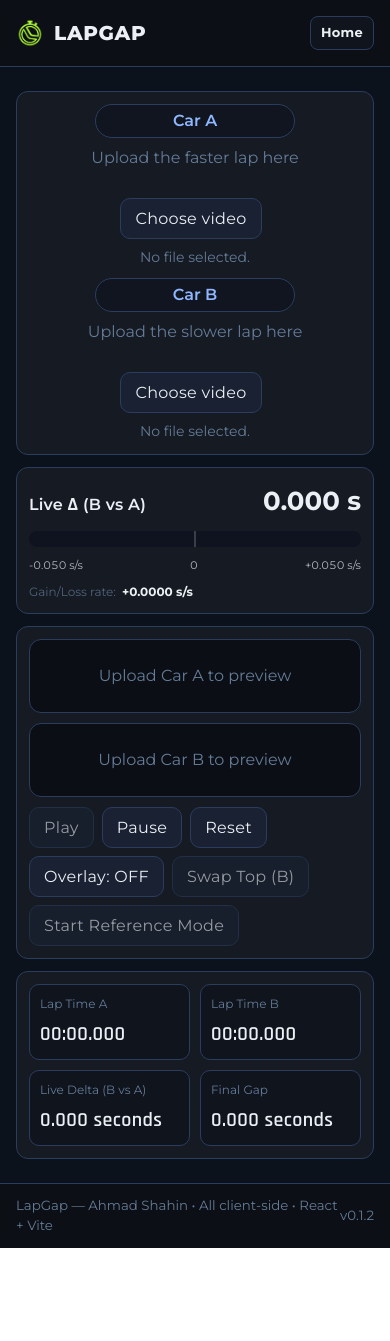
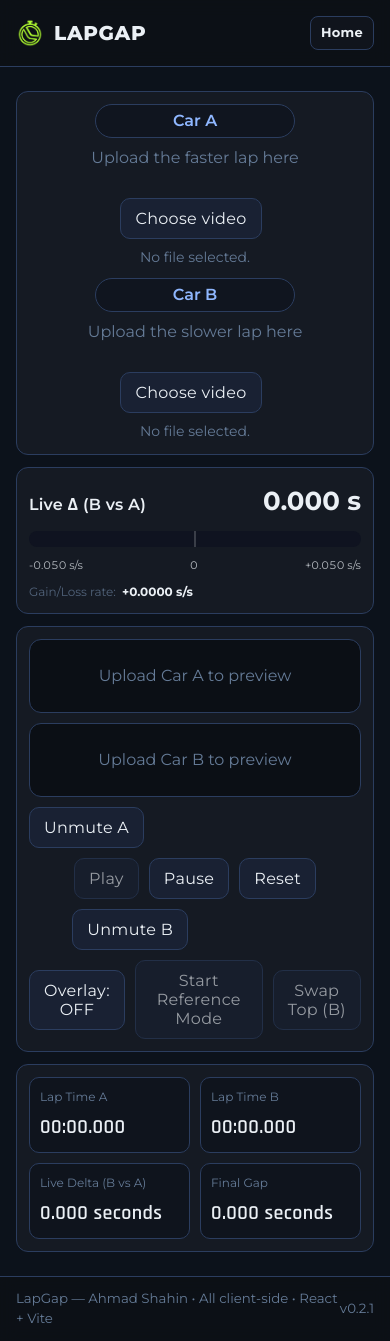
Before and after one commit to Al-S36/LapGap, a React (Vite) app: page / in a window 390 px wide. Before the commit the page ends 1248 px from the top, so only its background shows below. Built offline with nearby package versions, Linux system fonts and the light colour scheme.

Commit message:
Added mute and unmute features to the videos, made usre its muted by default

```diff
--- a/src/components/footer.jsx
+++ b/src/components/footer.jsx
@@ -3,7 +3,7 @@ export default function Footer() {
     <footer className="footer">
       <div className="container footer-content">
         <small>LapGap — Ahmad Shahin • All client-side • React + Vite</small>
-        <small className="muted">v0.1.2</small>
+        <small className="muted">v0.2.1</small>
       </div>
     </footer>
   );
--- a/src/components/videoPreview.jsx
+++ b/src/components/videoPreview.jsx
@@ -26,6 +26,18 @@ export default function VideoPreview({ videoA, videoB, onDelta }) {
   const [currentIdx, setCurrentIdx] = useState(0);
   const [warp, setWarp] = useState(null);
   const [deltaSmoothed, setDeltaSmoothed] = useState(null);
+
+  // Muted states, by defult its muted
+  const [isMutedA, setIsMutedA] = useState(true);
+  const [isMutedB, setIsMutedB] = useState(true);
+
+  // Apply mute state to the video elements whenever it changes
+  useEffect(() => {
+    const videoA = videoARef.current;
+    const videoB = videoBRef.current;
+    if (videoA) videoA.muted = !!isMutedA;
+    if (videoB) videoB.muted = !!isMutedB;
+  }, [isMutedA, isMutedB]);
 
   // Keep track of current playback time for each video
   useEffect(() => {
@@ -186,8 +198,9 @@ export default function VideoPreview({ videoA, videoB, onDelta }) {
     const timeA = currentTA;
 
     setPairs((prevPairs) => {
-    const isEndpointLocked =
-      prevPairs.find((pair) => pair.id === currentIdx)?.locked;
+      const isEndpointLocked = prevPairs.find(
+        (pair) => pair.id === currentIdx
+      )?.locked;
 
       // Remove any existing pair for this anchor index, then create the new one
       const pairsWithoutCurrent = prevPairs.filter(
@@ -223,12 +236,10 @@ const buildMapping = () => {
 
     // Only use these guards for building the mapping
     const mergedPairs = [
-    ...(needsStartPair
-      ? [{ id: 0, tA: 0, tB: 0, locked: true }]
-      : []),
+      ...(needsStartPair ? [{ id: 0, tA: 0, tB: 0, locked: true }] : []),
       ...(needsEndPair
-      // large id just to sort after everything else
-      ? [{ id: 999999, tA: totalDurationA, tB: totalDurationB, locked: true }]
+        ? // large id just to sort after everything else
+          [{ id: 999999, tA: totalDurationA, tB: totalDurationB, locked: true }]
         : []),
       ...pairs,
     ];
@@ -261,11 +272,14 @@ const buildMapping = () => {
                   src={videoA.url}
                   playsInline
                   preload="auto"
+                  muted={isMutedA}
+                  defaultMuted={isMutedA}
                 />
                 <div className="hud">
                   <div className="tag">Car A</div>
                   <div className="time">
-                  {timeFormatter(timeA)} / {timeFormatter(videoA.duration || 0)}
+                    {timeFormatter(timeA)} /{" "}
+                    {timeFormatter(videoA.duration || 0)}
                   </div>
                 </div>
               </>
@@ -283,11 +297,14 @@ const buildMapping = () => {
                   src={videoB.url}
                   playsInline
                   preload="auto"
+                  muted={isMutedB}
+                  defaultMuted={isMutedB}
                 />
                 <div className="hud">
                   <div className="tag">Car B</div>
                   <div className="time">
-                  {timeFormatter(timeB)} / {timeFormatter(videoB.duration || 0)}
+                    {timeFormatter(timeB)} /{" "}
+                    {timeFormatter(videoB.duration || 0)}
                   </div>
                 </div>
               </>
@@ -307,6 +324,8 @@ const buildMapping = () => {
                 src={(overlayTop === "A" ? videoB?.url : videoA?.url) || ""}
                 playsInline
                 preload="auto"
+                muted={overlayTop === "A" ? isMutedB : isMutedA}
+                defaultMuted={overlayTop === "A" ? isMutedB : isMutedA}
               />
 
               {/* Top layer */}
@@ -317,6 +336,8 @@ const buildMapping = () => {
                 preload="auto"
                 className="overlay-top"
                 style={{ "--overlay-alpha": overlayAlpha }}
+                muted={overlayTop === "A" ? isMutedA : isMutedB}
+                defaultMuted={overlayTop === "A" ? isMutedA : isMutedB}
               />
 
               {/* Overlay HUD slider */}
@@ -369,8 +390,19 @@ const buildMapping = () => {
       )}
 
       {/* Controls */}
-      <div className="controls">
-        <button className="btn" onClick={onPlay} disabled={!videoA || !videoB}>
+      <div className="controls controls-split">
+        <div className="cluster left">
+          <button className="btn" onClick={() => setIsMutedA((v) => !v)}>
+            {isMutedA ? "Unmute A" : "Mute A"}
+          </button>
+        </div>
+
+        <div className="cluster center">
+          <button
+            className="btn"
+            onClick={onPlay}
+            disabled={!videoA || !videoB}
+          >
             Play
           </button>
           <button className="btn" onClick={onPause}>
@@ -379,19 +411,22 @@ const buildMapping = () => {
           <button className="btn" onClick={onReset}>
             Reset
           </button>
+        </div>
 
+        <div className="cluster right">
+          <button className="btn" onClick={() => setIsMutedB((v) => !v)}>
+            {isMutedB ? "Unmute B" : "Mute B"}
+          </button>
+        </div>
+      </div>
+
+      <div className="controls controls-sub">
+        <div className="cluster center">
           <button
             className={`btn ${overlayMode ? "active" : ""}`}
             onClick={() => setOverlayMode((v) => !v)}
           >
             {overlayMode ? "Overlay: ON" : "Overlay: OFF"}
-        </button>
-        <button
-          className="btn"
-          onClick={() => setOverlayTop((t) => (t === "A" ? "B" : "A"))}
-          disabled={!overlayMode}
-        >
-          Swap Top ({overlayTop})
           </button>
 
           <button
@@ -401,6 +436,16 @@ const buildMapping = () => {
           >
             Start Reference Mode
           </button>
+
+          <button
+            className="btn"
+            onClick={() => setOverlayTop((t) => (t === "A" ? "B" : "A"))}
+            disabled={!overlayMode}
+          >
+            Swap Top ({overlayTop})
+          </button>
+        </div>
+
         {refMode && (
           <button className="btn" onClick={stopReferenceMode}>
             Cancel
--- a/src/styling/preview.css
+++ b/src/styling/preview.css
@@ -96,3 +96,69 @@
   pointer-events: none;
   opacity: var(--overlay-alpha, 0.5);
 }
+
+/* Controls with new layout */
+.controls-row {
+  display: flex;
+  flex-wrap: wrap;
+  gap: 10px 14px;
+  align-items: center;
+}
+
+.group {
+  display: flex;
+  gap: 10px;
+  align-items: center;
+}
+
+.ml-auto {
+  margin-left: auto;
+}
+
+/* controls split into three sections */
+.controls-split {
+  display: grid;
+  grid-template-columns: 1fr auto 1fr;
+  align-items: center;
+  gap: 10px 14px;
+}
+
+/* Second row centered cluster */
+.controls-sub {
+  display: flex;
+  flex-wrap: wrap;
+  justify-content: center;
+  gap: 10px 14px;
+  align-items: center;
+}
+
+.cluster {
+  display: flex;
+  gap: 10px;
+  align-items: center;
+}
+
+.controls-split .left {
+  justify-content: flex-start;
+}
+
+.controls-split .center {
+  justify-content: center;
+}
+
+.controls-split .right {
+  justify-content: flex-end;
+}
+
+/* Responsive when narrow, lets row 1 wrap nicely with proper alignment */
+@media (max-width: 840px) {
+  .controls-split {
+    grid-template-columns: 1fr 1fr;
+    grid-auto-rows: auto;
+  }
+
+  .controls-split .center {
+    grid-column: 1 / -1;
+    justify-content: center;
+  }
+}
```
Also changed, not shown: 1 other file (tests, documents, lock files or other folders). Lines whose indentation alone changed are shown as unchanged.
